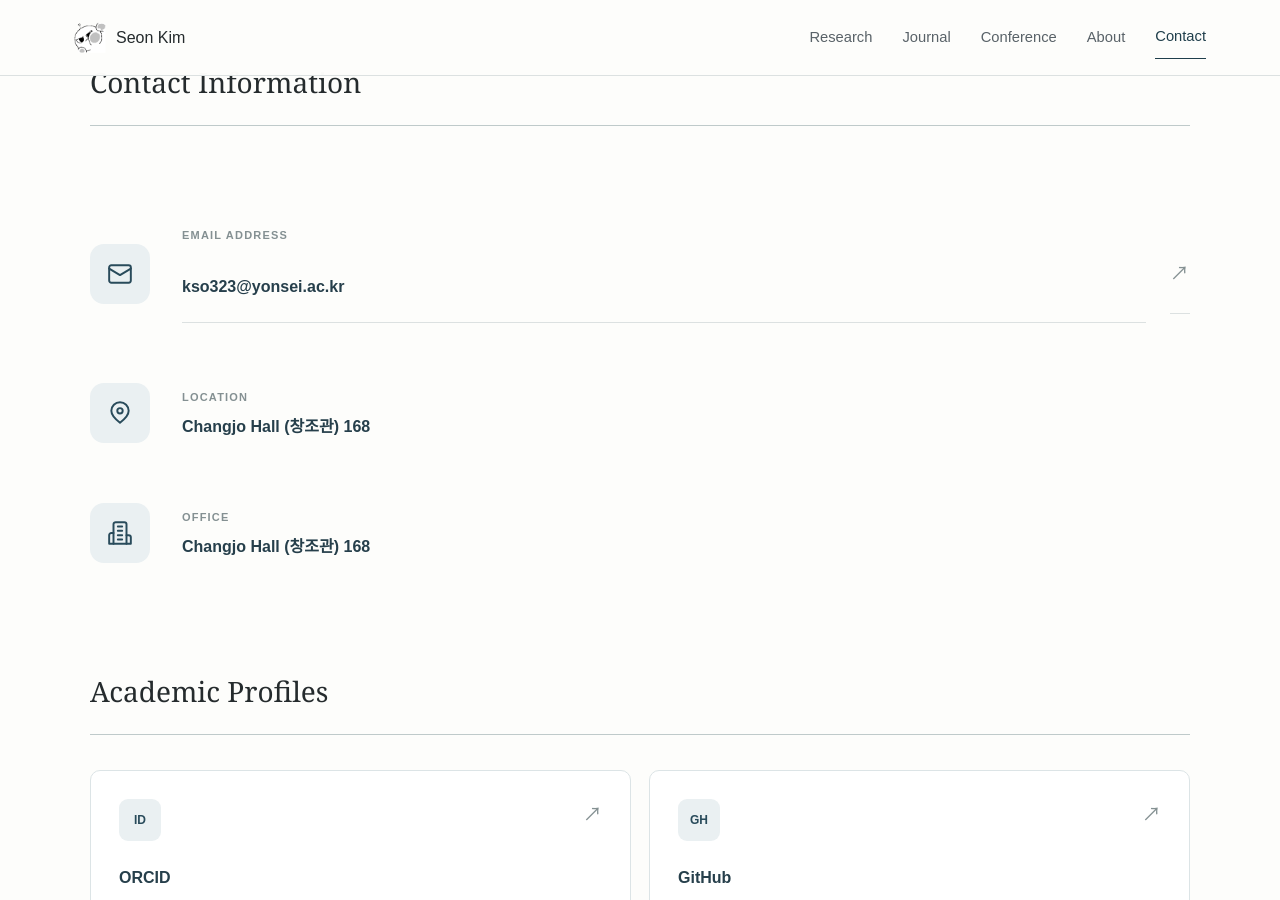
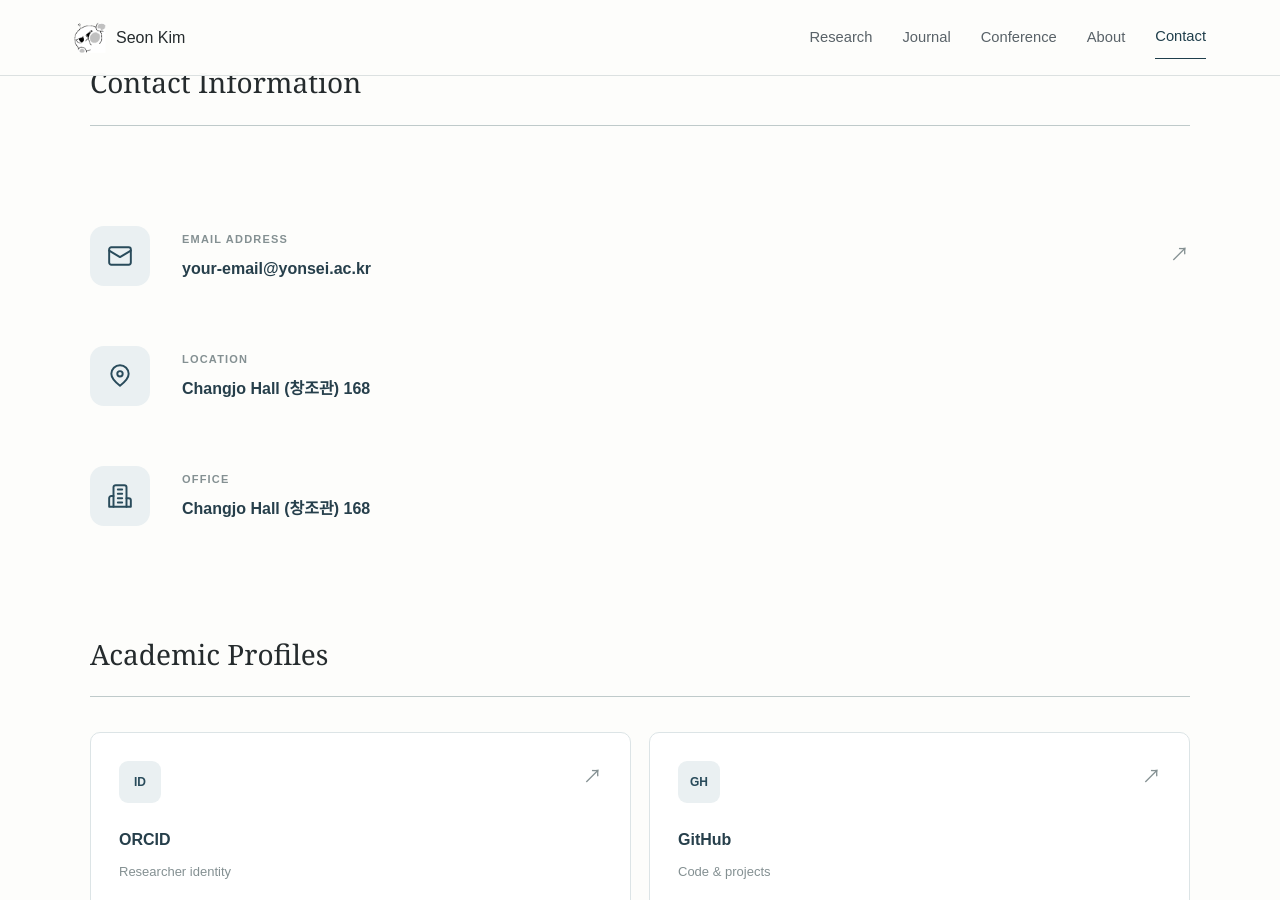
Before and after one commit to KSO012/KSO012.github.io, a Jekyll site: the page built from contact.md, in a window 1280 px wide and 900 px high, scrolled down 399 px. Built offline with Jekyll 4.4.1, drawn with Linux system fonts in a browser that asks for light colours.

Commit message:
Update contact.md

```diff
--- a/contact.md
+++ b/contact.md
@@ -37,19 +37,10 @@ permalink: /contact/
 
         <div class="contact-details">
           <span class="contact-label">EMAIL ADDRESS</span>
-          <strong>
-            <a href="mailto:kso323@yonsei.ac.kr"
-               style="color: inherit; text-decoration: none;">
-              kso323@yonsei.ac.kr
-            </a>
-          </strong>
+          <strong>your-email@yonsei.ac.kr</strong>
         </div>
 
-        <a class="contact-arrow"
-           href="mailto:kso323@yonsei.ac.kr"
-           aria-label="Send an email">
-          ↗
-        </a>
+        <span class="contact-arrow">↗</span>
 
       </div>
 
```
